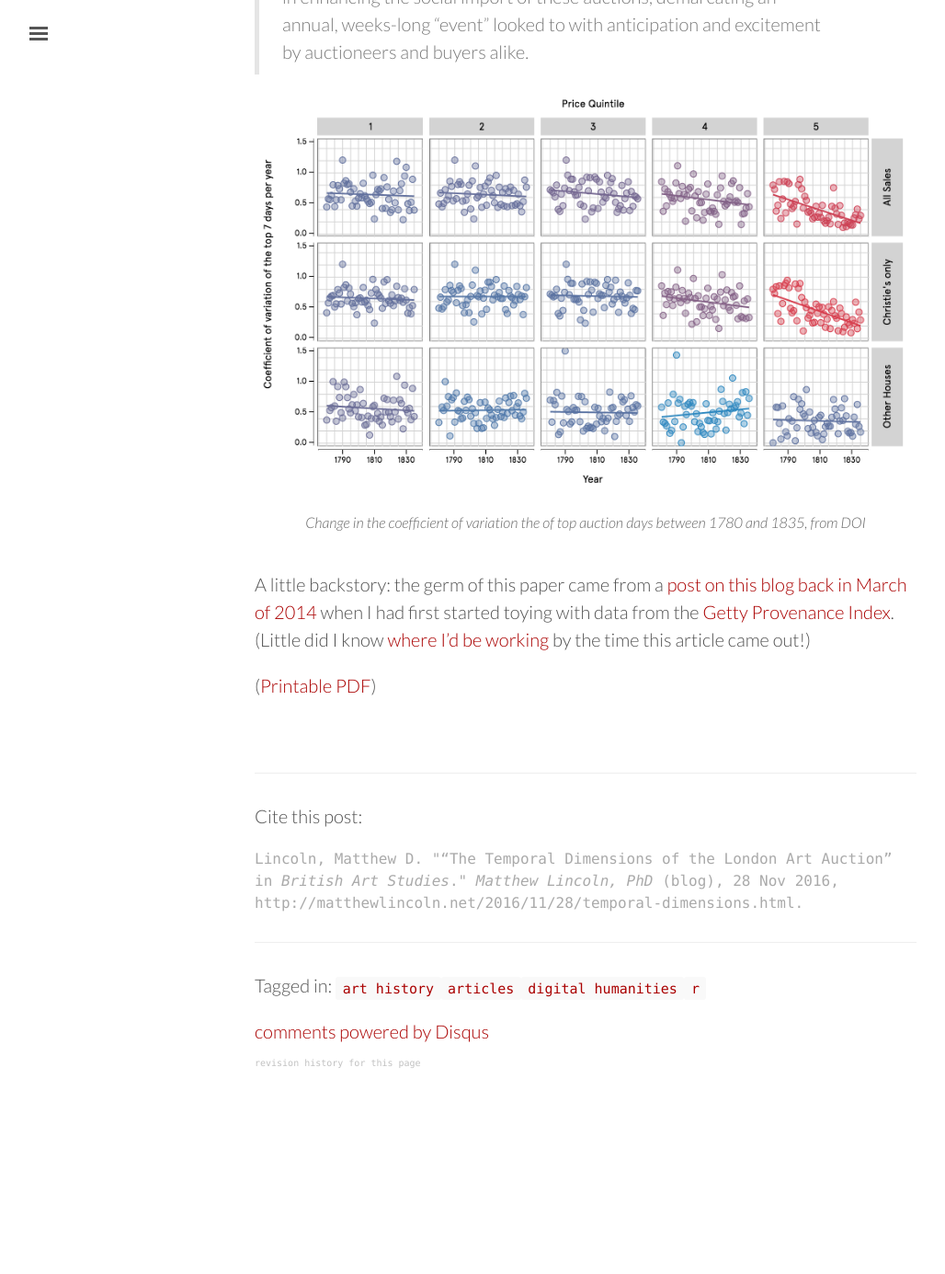
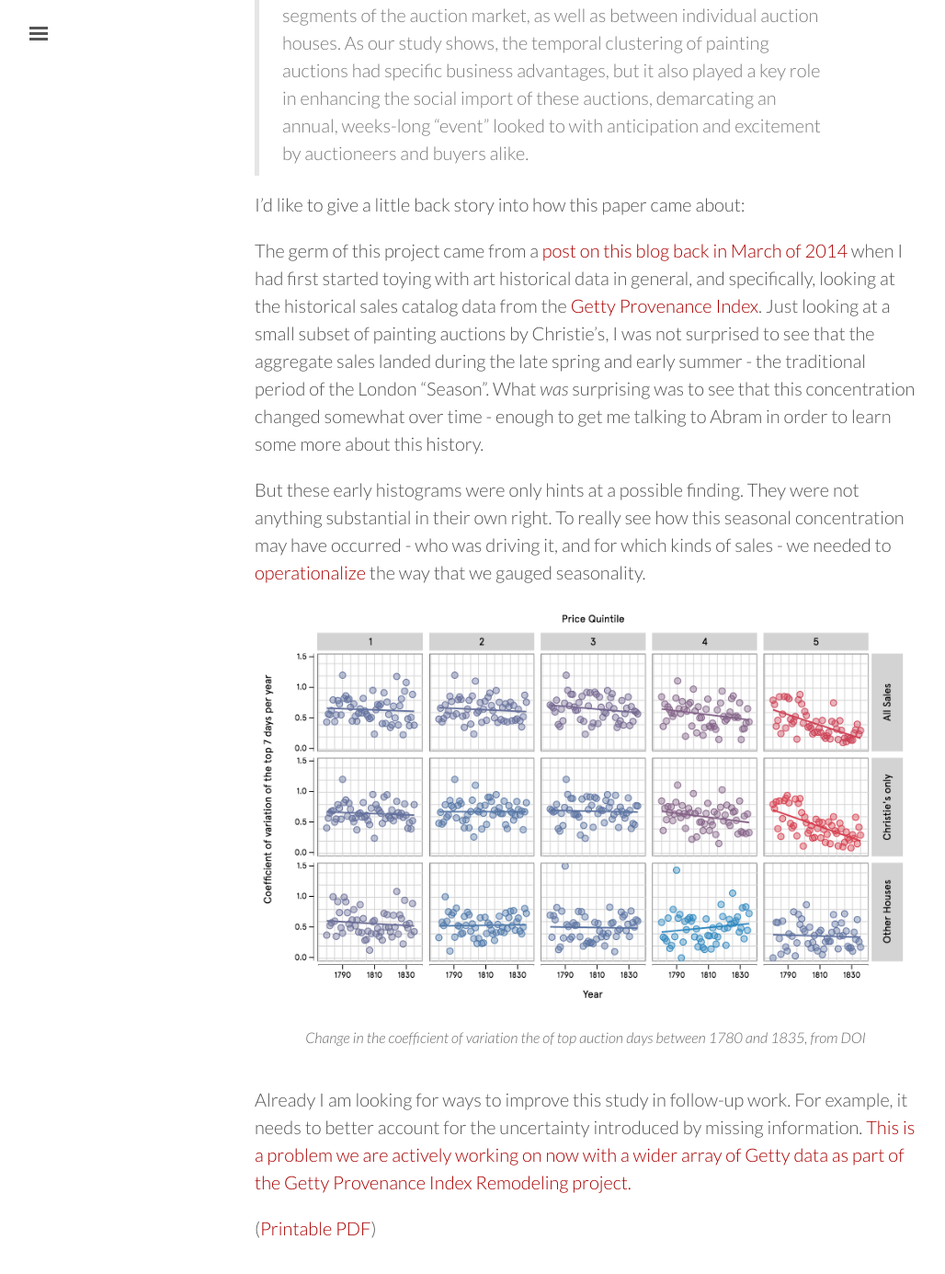
Before and after one commit to mdlincoln/mdlincoln.github.io, a Jekyll site: the page built from _posts/2016-11-28-temporal-dimensions.md, in a window 1280 px wide and 1400 px high, scrolled down 899 px. Shown: the top 1385 px of the window at 92% size, without its empty margins (3-1031 px from the left). Built offline with Jekyll 4.4.1, drawn with Linux system fonts in a browser that asks for light colours; nearby versions of some CDN libraries; comment, search, counter and statistics services are not loaded; before the commit the page ends 2065 px from its top, so only the background shows below that; some of the changed text lies outside the part shown.

Commit message:
Further thoughts on BAS

```diff
--- a/_posts/2016-11-28-temporal-dimensions.md
+++ b/_posts/2016-11-28-temporal-dimensions.md
@@ -10,7 +10,10 @@ tags:
 - r
 ---
 
-I'm incredibly pleased to say that a paper co-authored with my awesome UMD colleague Abram Fox - a paper 2.5 years in the making - is finally out today, open access, in [_British Art Studies_](https://doi.org/10.17658/issn.2058-5462/issue-04/afox-mlincoln)
+I'm incredibly pleased to say that a paper co-authored with my awesome UMD colleague Abram Fox is finally out today, open access, in [_British Art Studies_](http://britishartstudies.ac.uk/issues/issue-index/issue-4/london-art-auction-1870-1835)
+The life cycle of this article, by the way - 2.5 years in the making - witnessed two new jobs, an entire dissertation, and (way more impressive) the birth of an honest-to-goodness child.
+
+The abstract:
 
 >The rush of activity among London's auction houses in the first few weeks of summer has long been a familiar occurrence that persists even today.
 However, this intense seasonal concentration of sales was not always so.
@@ -18,9 +21,21 @@ This paper draws on quantitative methods to explore the gradual emergence of a t
 Through the use of historical auction catalogue data, the paper traces the ways in which this shift varied across different segments of the auction market, as well as between individual auction houses.
 As our study shows, the temporal clustering of painting auctions had specific business advantages, but it also played a key role in enhancing the social import of these auctions, demarcating an annual, weeks-long "event" looked to with anticipation and excitement by auctioneers and buyers alike.
 
+I'd like to give a little back story into how this paper came about:
+
+The germ of this project came from a [post on this blog back in March of 2014](/2014/03/17/doing-the-season-historic-art-sale-calendars.html) when I had first started toying with art historical data in general, and specifically, looking at the historical sales catalog data from the [Getty Provenance Index](http://www.getty.edu/research/tools/provenance/search.html).
+Just looking at a small subset of painting auctions by Christie's, I was not surprised to see that the aggregate sales landed during the late spring and early summer - the traditional period of the London "Season".
+What _was_ surprising was to see that this concentration changed somewhat over time - enough to get me talking to Abram in order to learn some more about this history.
+
+But these early histograms were only hints at a possible finding.
+They were not anything substantial in their own right.
+To really see how this seasonal concentration may have occurred - who was driving it, and for which kinds of sales - we needed to [operationalize]() the way that we gauged seasonality.
+
 {% include figure.html caption="Change in the coefficient of variation the of top auction days between 1780 and 1835, from DOI" src="/assets/images-display/bas_cv.png" %}
 
-A little backstory: the germ of this paper came from a [post on this blog back in March of 2014](/2014/03/17/doing-the-season-historic-art-sale-calendars.html) when I had first started toying with data from the [Getty Provenance Index](http://www.getty.edu/research/tools/provenance/search.html).
-(Little did I know [where I'd be working](/2016/08/05/new-beginnings-data-research-at-the-getty-research-institute.html) by the time this article came out!)
+Already I am looking for ways to improve this study in follow-up work.
+For example, it needs to better account for the uncertainty introduced by missing information.
+[This is a problem we are actively working on now with a wider array of Getty data as part of the Getty Provenance Index Remodeling project.](http://blogs.getty.edu/iris/metadata-specialists-share-their-challenges-defeats-and-triumphs/#matt)
+
 
 ([Printable PDF](http://pdf.britishartstudies.ac.uk/articles/issue-4-london-art-auction-1870-1835.pdf))
```
